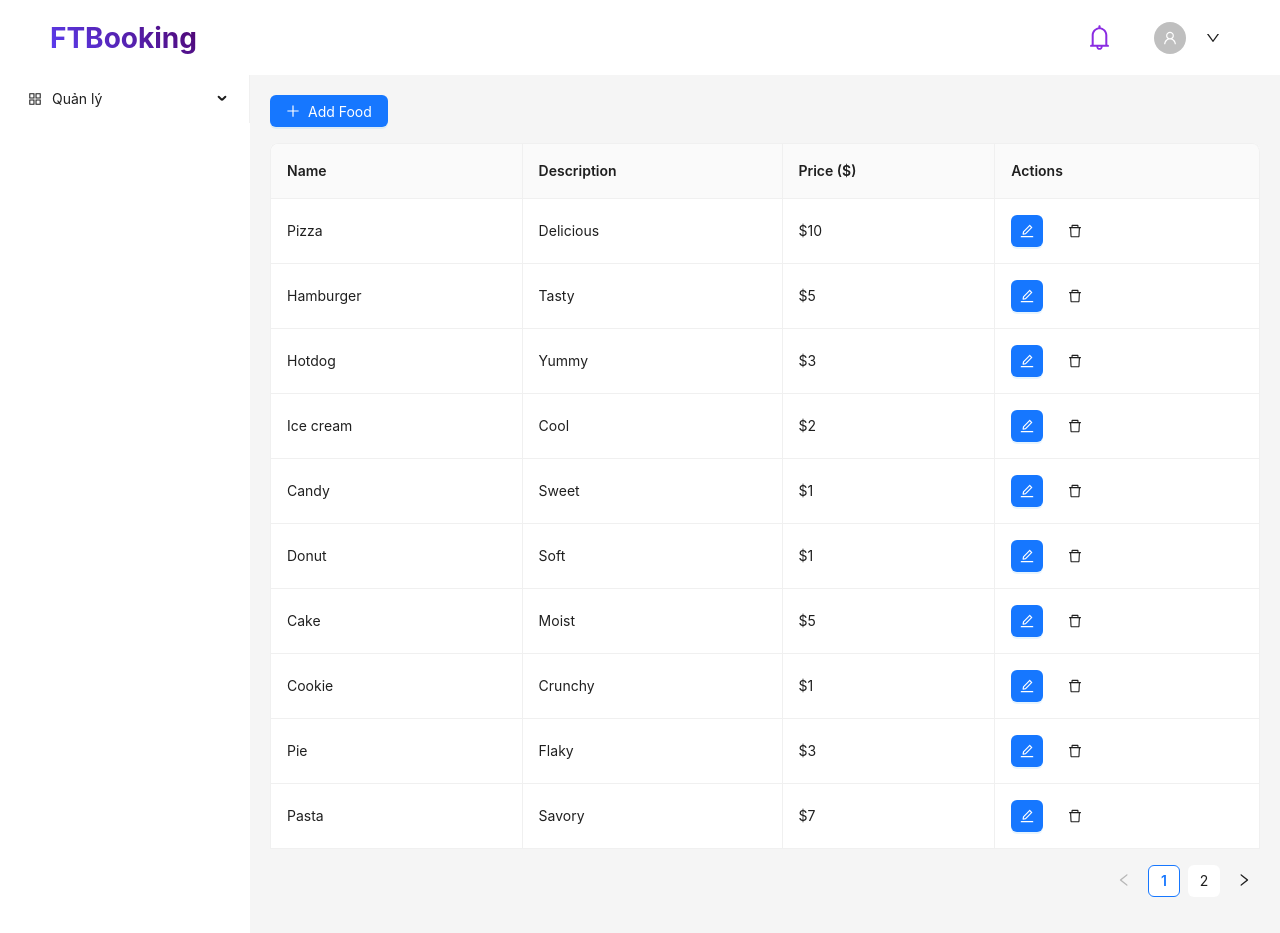
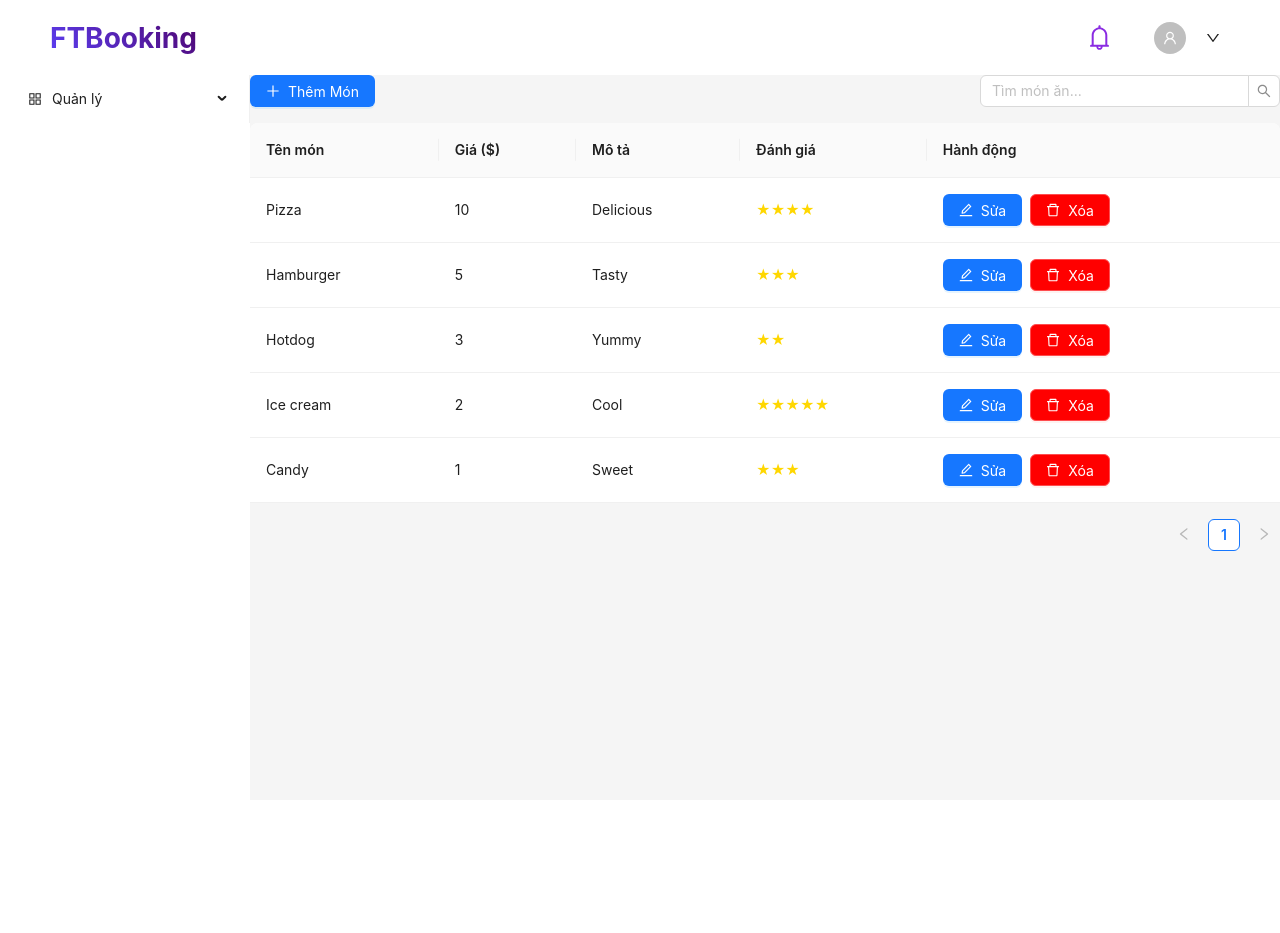
Before and after one commit to wan2510/food-booking-frontend, a React (Vite) app: page /admin/food in a window 1280 px wide. After the commit the page ends 800 px from the top, so only its background shows below. Built offline with nearby package versions, Linux system fonts and the light colour scheme.

Commit message:
update food ui new

```diff
--- a/src/feature/admin/Food/AddEditModal/index.jsx
+++ b/src/feature/admin/Food/AddEditModal/index.jsx
@@ -1,86 +1,75 @@
-import React from 'react';
-import { Modal, Form, Input, InputNumber, Button } from 'antd';
+import React, { useState, useEffect } from 'react';
+import { Modal, Form, Input, InputNumber, Rate } from 'antd';
 
-export const AddEditModal = ({
-    mode,
-    currentFood,
-    handleCancel,
-    handleSave,
-}) => {
+const AddEditModal = ({ visible, onCancel, onSave, editItem }) => {
     const [form] = Form.useForm();
+    const [rating, setRating] = useState(0); // State cho sao đánh giá
 
-    // Điền dữ liệu hiện tại nếu có
-    React.useEffect(() => {
-        form.setFieldsValue({
-            name: currentFood?.name || '',
-            price: currentFood?.price || '',
-            description: currentFood?.description || '',
+    // Khi modal mở, nếu là sửa món, điền thông tin vào form
+    useEffect(() => {
+        if (editItem) {
+            form.setFieldsValue({
+                name: editItem.name,
+                description: editItem.description,
+                price: editItem.price,
+            });
+            setRating(editItem.rating || 0); // Nếu có rating, set giá trị rating
+        }
+    }, [editItem, form]);
+
+    const handleOk = () => {
+        form.validateFields().then((values) => {
+            onSave({ ...values, rating }); // Thêm rating vào giá trị lưu
+            form.resetFields();
         });
-    }, [currentFood, form]);
-
-    const onFinish = (values) => {
-        handleSave(values);
     };
 
     return (
         <Modal
-            title={mode === 'edit' ? 'Chỉnh sửa món ăn' : 'Thêm món ăn mới'}
-            visible={true}
-            onCancel={handleCancel}
-            footer={null}
+            title={editItem ? 'Chỉnh Sửa Món' : 'Thêm Món'}
+            visible={visible}
+            onCancel={onCancel}
+            onOk={handleOk}
+            okText={editItem ? 'Cập Nhật' : 'Thêm'}
         >
             <Form
                 form={form}
                 layout="vertical"
-                onFinish={onFinish}
-                initialValues={{
-                    name: currentFood?.name,
-                    price: currentFood?.price,
-                    description: currentFood?.description,
-                }}
+                initialValues={{ price: 0, rating: 0 }}
             >
                 <Form.Item
-                    label="Tên món"
+                    label="Tên Món"
                     name="name"
                     rules={[
                         { required: true, message: 'Vui lòng nhập tên món!' },
                     ]}
                 >
-                    <Input placeholder="Nhập tên món ăn" />
+                    <Input />
                 </Form.Item>
-
+                <Form.Item
+                    label="Mô Tả"
+                    name="description"
+                    rules={[
+                        { required: true, message: 'Vui lòng nhập mô tả món!' },
+                    ]}
+                >
+                    <Input />
+                </Form.Item>
                 <Form.Item
                     label="Giá"
                     name="price"
                     rules={[
-                        {
-                            required: true,
-                            message: 'Vui lòng nhập giá món ăn!',
-                        },
+                        { required: true, message: 'Vui lòng nhập giá món!' },
                     ]}
                 >
-                    <InputNumber
-                        style={{ width: '100%' }}
-                        min={0}
-                        placeholder="Nhập giá món ăn"
-                    />
+                    <InputNumber min={0} />
                 </Form.Item>
-
-                <Form.Item label="Mô tả" name="description">
-                    <Input.TextArea rows={4} placeholder="Nhập mô tả món ăn" />
-                </Form.Item>
-
-                <Form.Item>
-                    <Button
-                        type="primary"
-                        htmlType="submit"
-                        style={{ marginRight: 10 }}
-                    >
-                        Lưu
-                    </Button>
-                    <Button onClick={handleCancel}>Hủy</Button>
+                <Form.Item label="Đánh giá">
+                    <Rate value={rating} onChange={setRating} />
                 </Form.Item>
             </Form>
         </Modal>
     );
 };
+
+export default AddEditModal;
--- a/src/feature/admin/Food/createColumn.jsx
+++ b/src/feature/admin/Food/createColumn.jsx
@@ -1,31 +1,46 @@
+import { Button, Popconfirm } from 'antd';
 import { DeleteOutlined, EditOutlined } from '@ant-design/icons';
-import { Button } from 'antd';
 
-export const createColumn = (showModal, onDelete) => [
-    { title: 'Name', dataIndex: 'name', key: 'name' },
-    { title: 'Price ($)', dataIndex: 'price', key: 'price' },
-    { title: 'Description', dataIndex: 'description', key: 'description' },
+export const createColumns = (handleEdit, handleDelete) => [
+    { title: 'Tên món', dataIndex: 'name', key: 'name' },
+    { title: 'Giá ($)', dataIndex: 'price', key: 'price' },
+    { title: 'Mô tả', dataIndex: 'description', key: 'description' },
     {
-        title: 'Action',
+        title: 'Đánh giá',
+        dataIndex: 'rating',
+        key: 'rating',
+        render: (rating = 0) => (
+            <span style={{ color: 'gold' }}>{'★'.repeat(rating)}</span>
+        ), // Hiển thị sao, mặc định 0 sao nếu không có rating
+    },
+    {
+        title: 'Hành động',
         key: 'action',
         render: (_, record) => (
             <>
                 <Button
-                    onClick={() => showModal(record)}
+                    onClick={() => handleEdit(record)}
                     style={{ marginRight: 8 }}
                     icon={<EditOutlined />}
                     type="primary"
                 >
-                    Edit
+                    Sửa
                 </Button>
-                <Button
-                    onClick={() => onDelete(record)}
-                    style={{ color: 'white', backgroundColor: 'red' }}
-                    icon={<DeleteOutlined />}
-                    danger
+
+                <Popconfirm
+                    title="Bạn có chắc chắn muốn xóa không?"
+                    onConfirm={() => handleDelete(record)}
+                    okText="Có"
+                    cancelText="Không"
                 >
-                    Delete
-                </Button>
+                    <Button
+                        style={{ color: 'white', backgroundColor: 'red' }}
+                        icon={<DeleteOutlined />}
+                        danger
+                    >
+                        Xóa
+                    </Button>
+                </Popconfirm>
             </>
         ),
     },
--- a/src/feature/admin/Food/index.jsx
+++ b/src/feature/admin/Food/index.jsx
@@ -1,165 +1,102 @@
 import React, { useState } from 'react';
-import {
-    Button,
-    Table,
-    Modal,
-    Form,
-    Input,
-    InputNumber,
-    Space,
-    Popconfirm,
-} from 'antd';
-import { EditOutlined, DeleteOutlined, PlusOutlined } from '@ant-design/icons';
+import { Button, Table, Input, Row, Col } from 'antd';
+import { PlusOutlined } from '@ant-design/icons';
+import AddEditModal from './AddEditModal'; // Import đúng
+import { createColumns } from './createColumn';
 
 const Food = () => {
-    const [foods, setFoods] = React.useState([
-        { id: 1, name: 'Pizza', description: 'Delicious', price: 10 },
-        { id: 2, name: 'Hamburger', description: 'Tasty', price: 5 },
-        { id: 3, name: 'Hotdog', description: 'Yummy', price: 3 },
-        { id: 4, name: 'Ice cream', description: 'Cool', price: 2 },
-        { id: 5, name: 'Candy', description: 'Sweet', price: 1 },
-        { id: 6, name: 'Donut', description: 'Soft', price: 1 },
-        { id: 7, name: 'Cake', description: 'Moist', price: 5 },
-        { id: 8, name: 'Cookie', description: 'Crunchy', price: 1 },
-        { id: 9, name: 'Pie', description: 'Flaky', price: 3 },
-        { id: 10, name: 'Pasta', description: 'Savory', price: 7 },
-        { id: 11, name: 'Salad', description: 'Fresh', price: 6 },
-        { id: 12, name: 'Soup', description: 'Hot', price: 4 },
-        { id: 13, name: 'Sandwich', description: 'Filling', price: 5 },
-        { id: 14, name: 'Taco', description: 'Spicy', price: 3 },
+    const [foods, setFoods] = useState([
+        {
+            id: 1,
+            name: 'Pizza',
+            description: 'Delicious',
+            price: 10,
+            rating: 4,
+        },
+        { id: 2, name: 'Hamburger', description: 'Tasty', price: 5, rating: 3 },
+        { id: 3, name: 'Hotdog', description: 'Yummy', price: 3, rating: 2 },
+        { id: 4, name: 'Ice cream', description: 'Cool', price: 2, rating: 5 },
+        { id: 5, name: 'Candy', description: 'Sweet', price: 1, rating: 3 },
     ]);
 
-    const [isModalVisible, setIsModalVisible] = React.useState(false);
-    const [form] = Form.useForm();
-    const [currentFood, setCurrentFood] = React.useState(null);
+    const [isModalVisible, setIsModalVisible] = useState(false);
+    const [editItem, setEditItem] = useState(null);
+    const [searchText, setSearchText] = useState('');
 
-    const showModal = (food = null) => {
+    const handleEdit = (item) => {
+        setEditItem(item);
         setIsModalVisible(true);
-        setCurrentFood(food);
-        form.setFieldsValue(food || { name: '', price: '', description: '' });
+    };
+
+    const handleAddClick = () => {
+        setEditItem(null);
+        setIsModalVisible(true);
     };
 
     const handleCancel = () => {
         setIsModalVisible(false);
-        form.resetFields();
     };
 
-    const handleSave = () => {
-        form.validateFields().then((values) => {
-            if (currentFood) {
-                setFoods((prev) =>
-                    prev.map((item) =>
-                        item.id === currentFood.id
-                            ? { ...item, ...values }
-                            : item,
-                    ),
+    const handleSave = (newData) => {
+        if (editItem) {
+            setFoods(
+                foods.map((item) => (item.id === editItem.id ? newData : item)),
             );
         } else {
-                const newFood = { id: Date.now(), ...values };
-                setFoods((prev) => [...prev, newFood]);
+            setFoods([...foods, { ...newData, id: Date.now() }]);
         }
-            handleCancel();
-        });
+        setIsModalVisible(false);
     };
 
-    const handleDelete = (id) => {
-        setFoods((prev) => prev.filter((item) => item.id !== id));
+    const handleSearch = (value) => {
+        setSearchText(value);
     };
 
-    const columns = [
-        {
-            title: 'Name',
-            dataIndex: 'name',
-            key: 'name',
-        },
-        {
-            title: 'Description',
-            dataIndex: 'description',
-            key: 'description',
-        },
-        {
-            title: 'Price ($)',
-            dataIndex: 'price',
-            key: 'price',
-            render: (price) => `$${price}`,
-        },
-        {
-            title: 'Actions',
-            key: 'actions',
-            render: (_, record) => (
-                <Space size="middle">
-                    <Button
-                        type="primary"
-                        icon={<EditOutlined />}
-                        onClick={() => showModal(record)}
-                    />
-                    <Popconfirm
-                        title="Are you sure to delete this food?"
-                        onConfirm={() => handleDelete(record.id)}
-                        okText="Yes"
-                        cancelText="No"
-                    >
-                        <Button type="danger" icon={<DeleteOutlined />} />
-                    </Popconfirm>
-                </Space>
-            ),
-        },
-    ];
+    const handleDelete = (record) => {
+        setFoods(foods.filter((food) => food.id !== record.id));
+    };
+
+    const filteredFoods = foods.filter(
+        (food) =>
+            food.name.toLowerCase().includes(searchText.toLowerCase()) ||
+            food.description.toLowerCase().includes(searchText.toLowerCase()),
+    );
 
     return (
-        <div style={{ padding: 20 }}>
+        <div>
+            <Row justify="space-between" style={{ marginBottom: 16 }}>
+                <Col>
                     <Button
                         type="primary"
                         icon={<PlusOutlined />}
-                style={{ marginBottom: 16 }}
-                onClick={() => showModal()}
+                        onClick={handleAddClick}
                     >
-                Add Food
+                        Thêm Món
                     </Button>
-            <Table dataSource={foods} columns={columns} rowKey="id" bordered />
+                </Col>
 
-            <Modal
-                title={currentFood ? 'Edit Food' : 'Add Food'}
+                <Col>
+                    <Input.Search
+                        placeholder="Tìm món ăn..."
+                        value={searchText}
+                        onChange={(e) => handleSearch(e.target.value)}
+                        style={{ width: 300 }}
+                    />
+                </Col>
+            </Row>
+
+            <Table
+                columns={createColumns(handleEdit, handleDelete)} // Sử dụng hàm createColumns với handleDelete
+                dataSource={filteredFoods}
+                rowKey="id"
+            />
+
+            <AddEditModal
                 visible={isModalVisible}
-                onOk={handleSave}
                 onCancel={handleCancel}
-                okText="Save"
-                cancelText="Cancel"
-            >
-                <Form form={form} layout="vertical">
-                    <Form.Item
-                        name="name"
-                        label="Name"
-                        rules={[
-                            {
-                                required: true,
-                                message: 'Please enter the name!',
-                            },
-                        ]}
-                    >
-                        <Input placeholder="Enter food name" />
-                    </Form.Item>
-                    <Form.Item
-                        name="price"
-                        label="Price"
-                        rules={[
-                            {
-                                required: true,
-                                message: 'Please enter the price!',
-                            },
-                        ]}
-                    >
-                        <InputNumber
-                            min={1}
-                            style={{ width: '100%' }}
-                            placeholder="Enter price"
+                onSave={handleSave}
+                editItem={editItem}
             />
-                    </Form.Item>
-                    <Form.Item name="description" label="Description">
-                        <Input.TextArea placeholder="Enter description" />
-                    </Form.Item>
-                </Form>
-            </Modal>
         </div>
     );
 };
```
Lines whose indentation alone changed are shown as unchanged.
